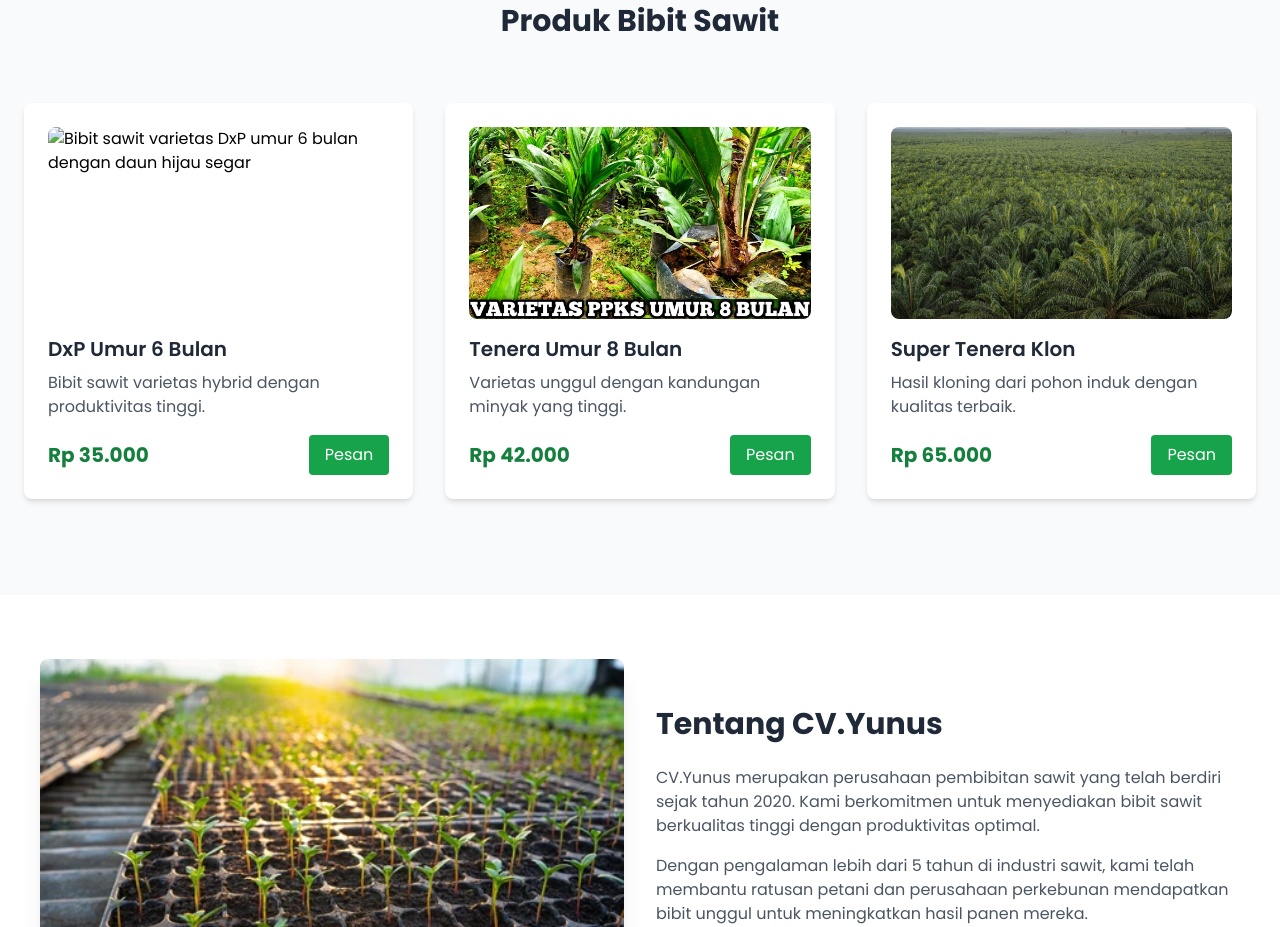
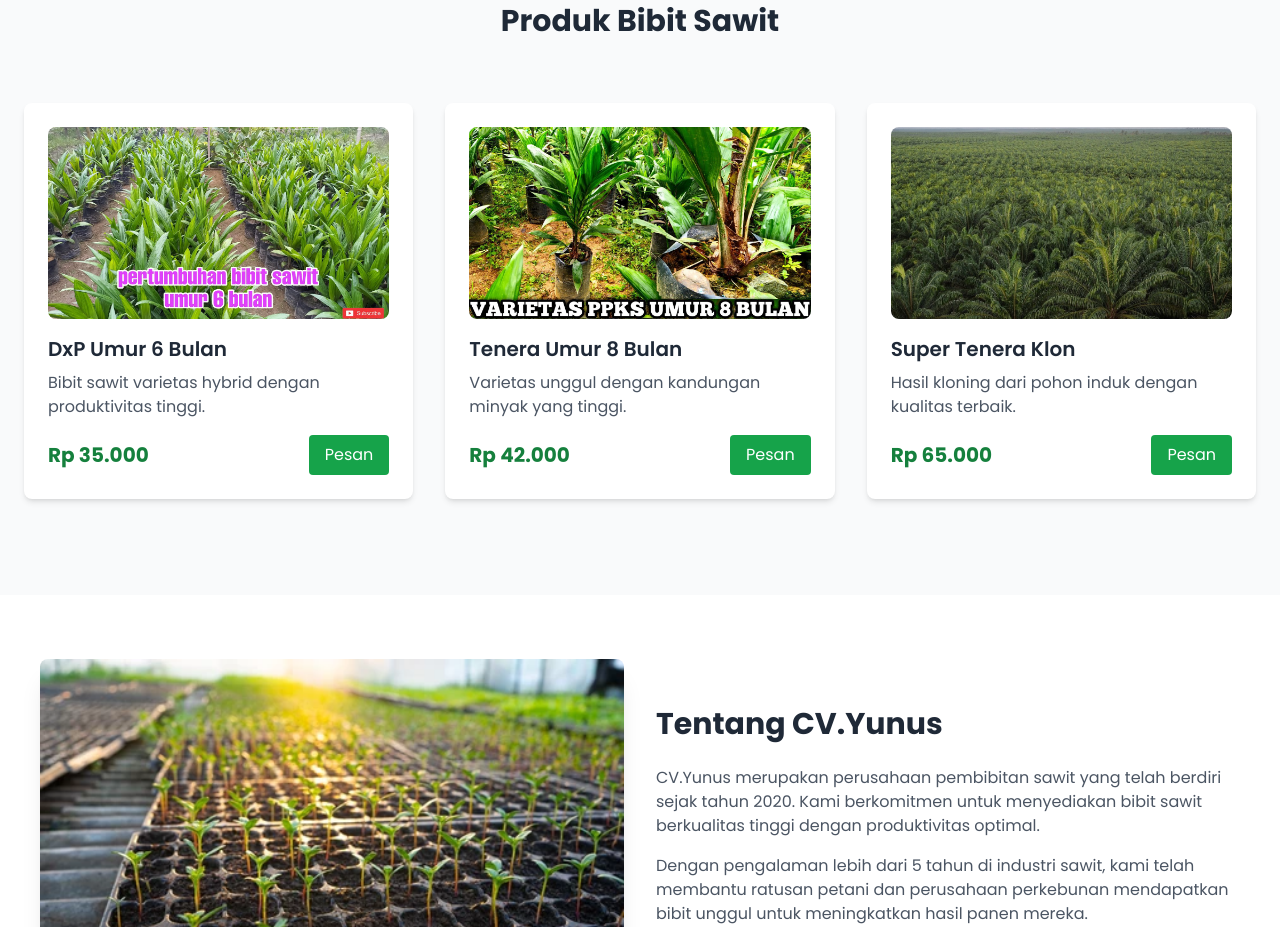
Before and after one commit to YunusMahmud1/CV_Yunus, a plain HTML site: page index.html in a window 1280 px wide. Shown: the part 1113-2040 px from the top of the page. Drawn offline with nearby package versions, Linux system fonts and the light colour scheme.

Commit message:
Update index.html

```diff
--- a/index.html
+++ b/index.html
@@ -155,7 +155,7 @@
                 <div class="w-full md:w-1/3 px-4 mb-8">
                     <div class="bg-white p-6 rounded-lg shadow-md h-full product-card">
                         <div class="relative h-48 mb-4 overflow-hidden rounded-lg">
-                            <img src="u 6 buln.jpg" alt="Bibit sawit varietas DxP umur 6 bulan dengan daun hijau segar" class="w-full h-full object-cover">
+                            <img src="bibit u 6 buln.jpg" alt="Bibit sawit varietas DxP umur 6 bulan dengan daun hijau segar" class="w-full h-full object-cover">
                         </div>
                         <h3 class="text-xl font-semibold mb-2 text-gray-800">DxP Umur 6 Bulan</h3>
                         <p class="text-gray-600 mb-4">Bibit sawit varietas hybrid dengan produktivitas tinggi.</p>
```
